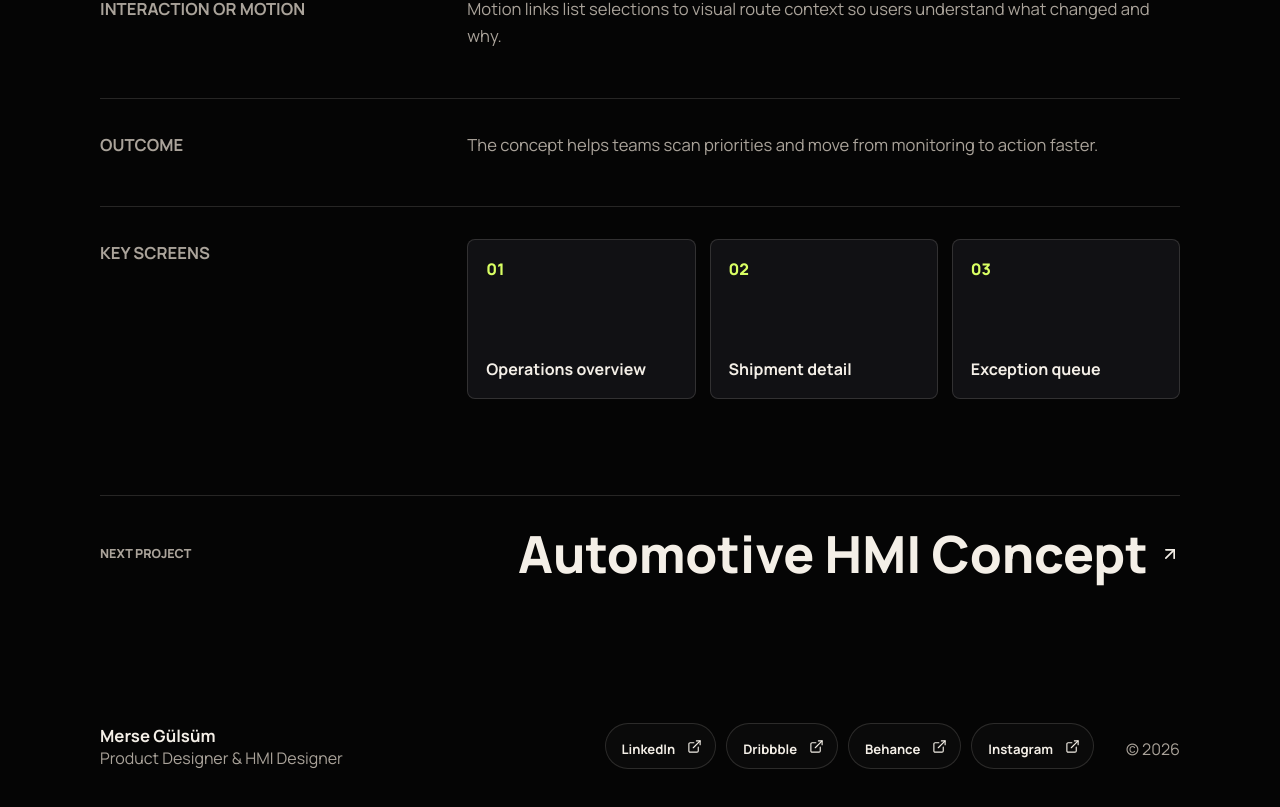
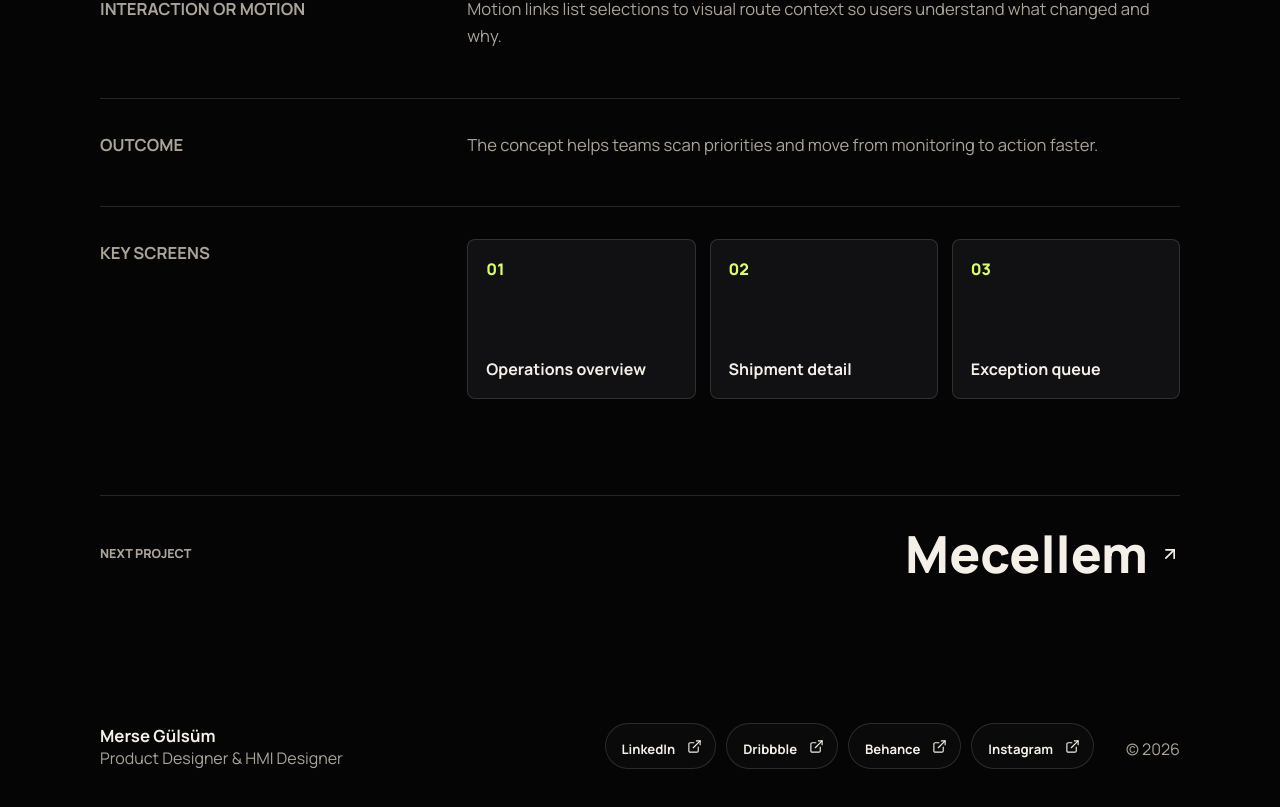
Before and after one commit to MerseGulsum/MerseGulsum.github.io, a Next.js app: page /projects/logistics-product in a window 1280 px wide. Shown: the part 1622-2429 px from the top of the page. Built offline with nearby package versions, Linux system fonts and the light colour scheme.

Commit message:
Remove Automotive HMI project card

```diff
--- a/app/globals.css
+++ b/app/globals.css
@@ -859,11 +859,6 @@ main {
   background: linear-gradient(135deg, #ff8b5f, #d9ff63);
 }
 
-.project-visual--hmi .project-visual__orb--one,
-.project-visual--hmi .project-visual__orb--two {
-  background: linear-gradient(135deg, #ff6f61, #5e6ad2);
-}
-
 .project-visual--ai .project-visual__orb--one,
 .project-visual--ai .project-visual__orb--two {
   background: linear-gradient(135deg, #d9ff63, #f4efe7);
--- a/components/ProjectsShowcase.module.css
+++ b/components/ProjectsShowcase.module.css
@@ -154,10 +154,6 @@
   transform: rotate(-14deg);
 }
 
-.visualArt_hmi .visualPanelPrimary {
-  border-radius: 999px 999px 14px 14px;
-}
-
 .visualArt_ai .visualGrid {
   transform: perspective(900px) rotateX(48deg) rotateZ(-7deg) translateY(18%);
 }
--- a/data/cases/types.ts
+++ b/data/cases/types.ts
@@ -9,7 +9,7 @@ export type CaseStudy = {
   outcome: string;
 };
 
-export type ProjectVisualKind = "career" | "finance" | "logistics" | "hmi" | "ai";
+export type ProjectVisualKind = "career" | "finance" | "logistics" | "ai";
 
 export type Project = {
   slug: string;
--- a/data/projects.ts
+++ b/data/projects.ts
@@ -1,5 +1,4 @@
 import { aiExperimentCase } from "@/data/cases/aiExperiment";
-import { automotiveCase } from "@/data/cases/automotive";
 import { logisticsCase } from "@/data/cases/logistics";
 import { mehirCase } from "@/data/cases/mehir";
 import { proviaCase } from "@/data/cases/provia";
@@ -79,36 +78,8 @@ export const projects: Project[] = [
     skills: ["Figma", "FigJam", "Codex"],
     services: ["Web App Design", "UX & Product Strategy", "Design Systems"],
     heroColor: "#ff8b5f",
-    nextProject: "automotive-hmi-concept",
+    nextProject: "ai-product-experiment",
     caseStudy: logisticsCase
-  },
-  {
-    slug: "automotive-hmi-concept",
-    index: "03",
-    title: "Automotive HMI Concept",
-    year: "2026",
-    role: "HMI design, interaction model, motion direction",
-    category: "HMI Design / Motion",
-    description:
-      "An in-vehicle interface concept focused on glanceable hierarchy, restrained motion and safe interaction patterns.",
-    summary: "A vehicle HMI concept for high-priority information, mode changes and glanceable interaction.",
-    shortDescription:
-      "An automotive interface concept focused on glanceable information, safe interaction patterns and a clear visual hierarchy for in-vehicle use.",
-    showcaseCategory: "HMI Design / In-Vehicle Experience",
-    externalUrl: "#",
-    isLive: false,
-    coverImage: "/projects/automotive-hmi-concept/cover.svg",
-    gallery: [
-      "/projects/automotive-hmi-concept/screen-01.svg",
-      "/projects/automotive-hmi-concept/screen-02.svg"
-    ],
-    imageAlt: "Automotive HMI placeholder with dashboard arcs, mode indicators and dark interface panels.",
-    visual: "hmi",
-    skills: ["Figma", "Adobe After Effects", "Blender"],
-    services: ["HMI Design", "Design Systems", "UX & Product Strategy"],
-    heroColor: "#ff6f61",
-    nextProject: "ai-product-experiment",
-    caseStudy: automotiveCase
   },
   {
     slug: "ai-product-experiment",
```
Also changed, not shown: data/projectListing.ts (+1 -6 lines).
